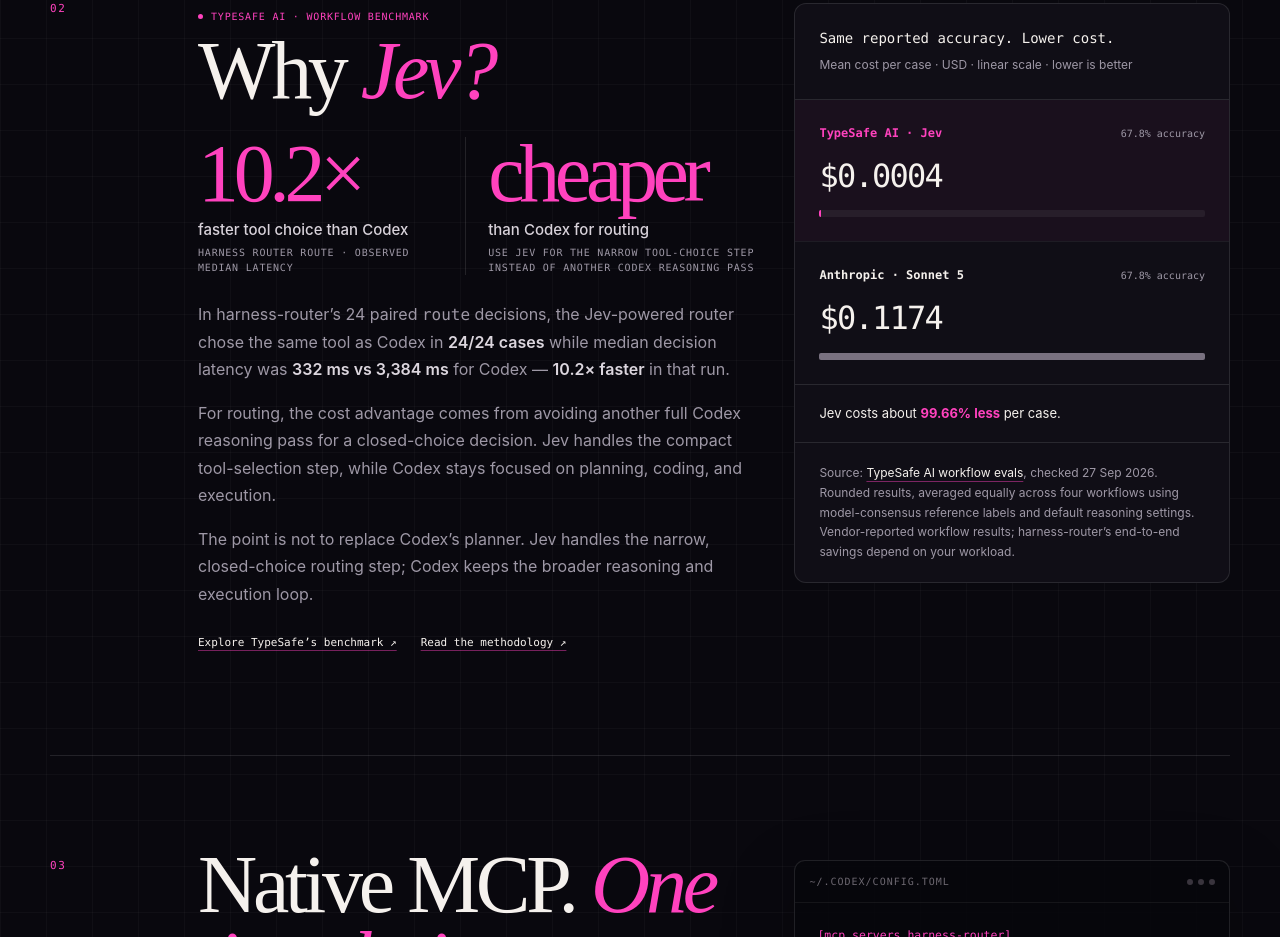
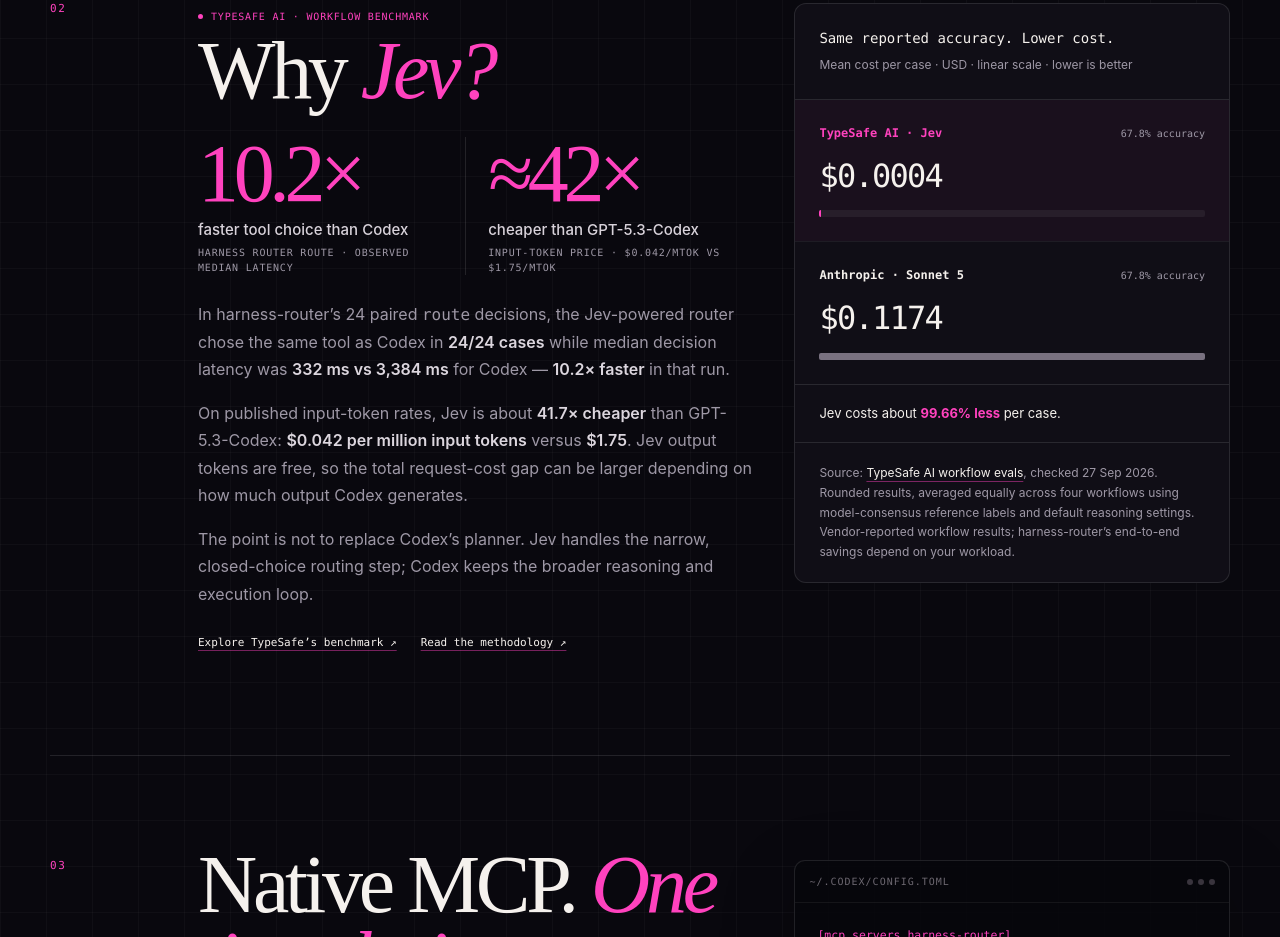
Before and after one commit to Protocol-Lattice/harness-router, a plain HTML site: page docs/index.html in a window 1280 px wide. Shown: the part 1710-2647 px from the top of the page. Drawn offline with Linux system fonts and the light colour scheme; no server answers.

Commit message:
docs: quantify Jev cost advantage vs Codex

```diff
--- a/docs/index.html
+++ b/docs/index.html
@@ -1497,10 +1497,10 @@
               </p>
             </div>
             <div class="jev-stat">
-              <strong class="jev-saving">cheaper</strong>
+              <strong class="jev-saving">≈42×</strong>
               <p class="jev-saving-label">
-                than Codex for routing
-                <span>Use Jev for the narrow tool-choice step instead of another Codex reasoning pass</span>
+                cheaper than GPT-5.3-Codex
+                <span>Input-token price · $0.042/MTok vs $1.75/MTok</span>
               </p>
             </div>
           </div>
@@ -1511,9 +1511,10 @@
             in that run.
           </p>
           <p class="story-copy">
-            For routing, the cost advantage comes from avoiding another full Codex reasoning pass
-            for a closed-choice decision. Jev handles the compact tool-selection step, while Codex
-            stays focused on planning, coding, and execution.
+            On published input-token rates, Jev is about <strong>41.7× cheaper</strong> than
+            GPT-5.3-Codex: <strong>$0.042 per million input tokens</strong> versus
+            <strong>$1.75</strong>. Jev output tokens are free, so the total request-cost gap can
+            be larger depending on how much output Codex generates.
           </p>
           <p class="story-copy">
             The point is not to replace Codex’s planner. Jev handles the narrow,
```
